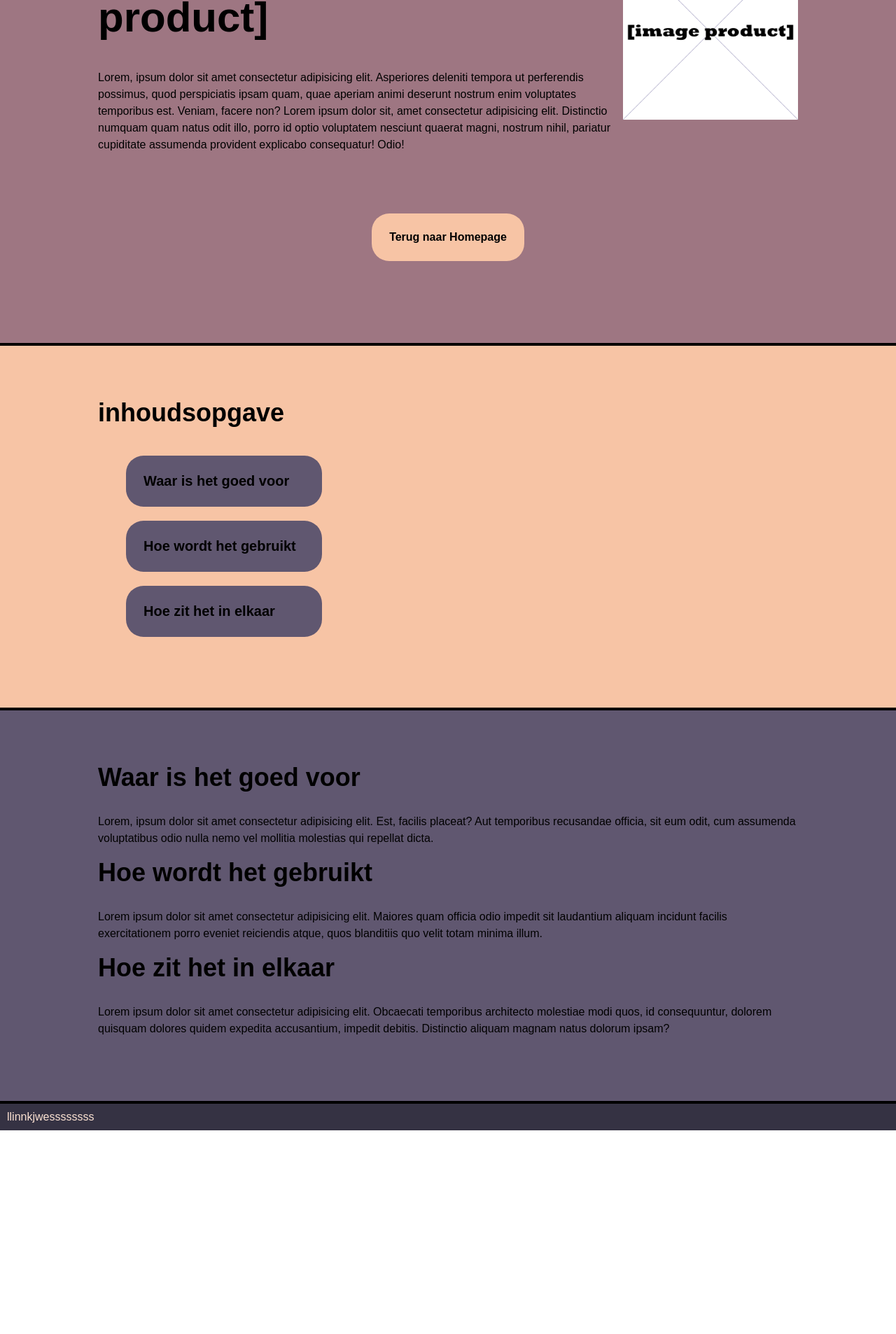
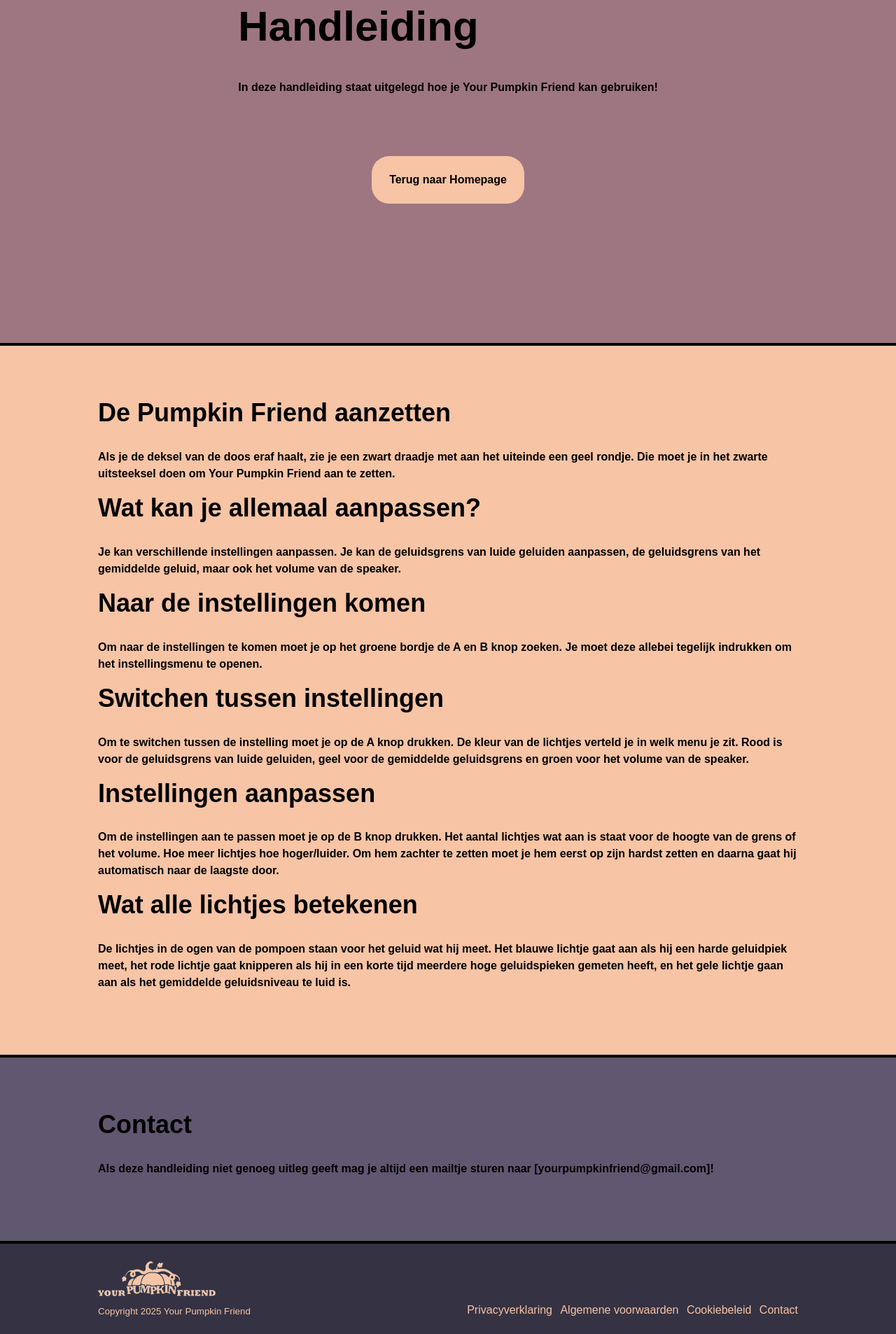
Before and after one commit to DaveNagesser/ThePumpkinFriend, a plain HTML site: page handleiding.html in a window 1280 px wide. Shown: the part 314-2220 px from the top of the page at 70% size. Before the commit the page ends 1929 px from the top, so only its background shows below. Drawn offline with Linux system fonts and the light colour scheme.

Commit message:
Add files via upload

```diff
--- a/css/style.css
+++ b/css/style.css
@@ -69,7 +69,14 @@
 p {
 
     line-height: 1.5rem;
+    font-weight: 700;
 
+}
+
+:root {
+    --primary-bg-one: #9E7682;
+    --primary-color: #F7C4A5;
+    --primary-bg-two: #605770;
 }
 
 
@@ -104,7 +111,7 @@
 
 header {
 
-    background-color: #9E7682;
+    background-color: var(--primary-bg-one);
 
     height: calc(100vh - 110px);
 
@@ -125,6 +132,7 @@
 header .header-top-row {
 
 display: flex;
+gap: 20px;
 
 }
 
@@ -148,7 +156,7 @@
 
 
 
-a.manual-link {
+a.header-link {
 
     background-color: #F7C4A5;
     color: #000000;
@@ -162,7 +170,7 @@
 
 
 
-a.manual-link:hover {
+a.header-link:hover {
 
 color: #ffffff;
 
@@ -172,7 +180,7 @@
 
 .mission {
 
-background-color: #F7C4A5;
+background-color: var(--primary-color);
 padding: 75px 0;
 border-top: solid 4px #000000;
 
@@ -182,13 +190,13 @@
 
 .about {
 
-background-color: #605770;
+background-color: var(--primary-bg-two);
 padding: 75px 0;
 border-top: solid 4px #000000;
 
 }
 
-.inhoudsopgave{
+.contents{
     background-color: #F7C4A5;
     padding: 75px 0;
     border-top: solid 4px #000000;
@@ -216,7 +224,7 @@
     color: #ffffff;
 }
 
-.handleiding{
+.manual{
     background-color: #605770;
     padding: 75px 0;
     border-top: solid 4px #000000;
@@ -224,24 +232,48 @@
 }
 
 
-
 footer {
-
-background-color: #353243;
-padding: 10px 0;
-border-top: solid 4px #000000;
-
+    background-color: #353243;
+    padding: 10px 0;
+    border-top: solid 4px #000000;
 }
 
+.footer-container {
+    padding: 15px 0;
+    display: flex;
+    justify-content: space-between;
+    align-items: flex-end;
+}
 
+.footer-left-column {
+    display: flex;
+    flex-direction: column;
+    gap: 10px;
+}
 
-footer a {
+.footer-left-column img {
+    max-height: 50px;
+}
 
-color: #FBE2D2;
-text-decoration: none;
-margin: 10px;
+.footer-left-column a {
+    text-decoration: none;
+}
 
+.footer-left-column small {
+    color: var(--primary-color);
+    align-self: center;
 }
+
+.social-media img {
+    height: 50px;
+}
+
+.footer-right-column a {
+    color: var(--primary-color);
+    text-decoration: none;
+    margin-left: 7px;
+}
+
 
 @media(max-width: 685px){
     h1,
@@ -263,10 +295,24 @@
     header img{
         margin: 0 0 0 70px;
     }
-    .manual-link{
+    .header-link{
         margin: 0 0 25px 0;
     }
     footer{
         padding-left: 120px;
+        flex-direction: column;
+    }
+
+    .footer-container {
+        flex-direction: column;
+        padding: 20px;
+        align-items: flex-start;
+        gap: 20px;
+    }
+
+    .footer-right-column {
+        display: flex;
+        flex-direction: column;
+        gap: 10px;
     }
 }
--- a/handleiding.html
+++ b/handleiding.html
@@ -1,11 +1,13 @@
 <!DOCTYPE html>
-<html lang="en">
+<html lang="nl">
+
 <head>
     <meta charset="UTF-8">
     <meta name="viewport" content="width=device-width, initial-scale=1.0">
     <title>Document</title>
     <link rel="stylesheet" href="css/style.css">
 </head>
+
 <body>
     <nav>
 
@@ -17,40 +19,25 @@
 
     </nav>
 
-    <header class="handleidingHeader">
+    <header class="manual-header">
         <div class="center-container">
 
             <div class="header-top-row">
 
                 <div class="header-left-column">
 
-                    <h1>Handleiding: [naam product]</h1>
+                    <h1>Handleiding</h1>
 
-                    <p>Lorem, ipsum dolor sit amet consectetur adipisicing elit. Asperiores deleniti tempora ut
-
-                        perferendis
-
-                        possimus, quod perspiciatis ipsam quam, quae aperiam animi deserunt nostrum enim voluptates
-
-                        temporibus est. Veniam, facere non? Lorem ipsum dolor sit, amet consectetur adipisicing elit.
-
-                        Distinctio numquam quam natus odit illo, porro id optio voluptatem nesciunt quaerat magni,
-
-                        nostrum nihil, pariatur cupiditate assumenda provident explicabo consequatur! Odio!</p>
+                    <p>In deze handleiding staat uitgelegd hoe je Your Pumpkin Friend kan gebruiken! </p>
 
                 </div>
 
-                <div class="header-right-column">
-
-                    <img src="./images/placeholder.png" alt="placeholder">
-
-                </div>
 
             </div>
 
             <div class="header-bottom-row">
 
-                <a href="index.html" class="manual-link">Terug naar Homepage</a>
+                <a href="index.html" class="header-link">Terug naar Homepage</a>
 
             </div>
 
@@ -59,38 +46,67 @@
 
 
     <main>
-        <section class="inhoudsopgave">
+        <section class="contents">
             <div class="center-container">
-                <h2>inhoudsopgave</h2>
-                <ol>
-                    <li><a href="#usefullness">Waar is het goed voor </a></li>
-                    <li><a href="#how-to-use">Hoe wordt het gebruikt </a></li>
-                    <li><a href="#in-elkaar">Hoe zit het in elkaar</a></li>
+                <h2>De Pumpkin Friend aanzetten</h2>
+                <p>Als je de deksel van de doos eraf haalt, zie je een zwart draadje met aan het uiteinde een geel
+                    rondje. Die moet je in het zwarte uitsteeksel doen om Your Pumpkin Friend aan te zetten.</p>
 
-                </ol>
+                <h2>Wat kan je allemaal aanpassen?</h2>
+                <p>Je kan verschillende instellingen aanpassen. Je kan de geluidsgrens van luide geluiden aanpassen, de
+                    geluidsgrens van het gemiddelde geluid, maar ook het volume van de speaker.</p>
+
+                <h2>Naar de instellingen komen</h2>
+                <p>Om naar de instellingen te komen moet je op het groene bordje de A en B knop zoeken. Je moet deze
+                    allebei tegelijk indrukken om het instellingsmenu te openen.</p>
+
+                <h2>Switchen tussen instellingen</h2>
+                <p>Om te switchen tussen de instelling moet je op de A knop drukken. De kleur van de lichtjes verteld je
+                    in welk menu je zit. Rood is voor de geluidsgrens van luide geluiden, geel voor de gemiddelde
+                    geluidsgrens en groen voor het volume van de speaker.</p>
+
+                <h2>Instellingen aanpassen</h2>
+                <p>Om de instellingen aan te passen moet je op de B knop drukken. Het aantal lichtjes wat aan is staat
+                    voor de hoogte van de grens of het volume. Hoe meer lichtjes hoe hoger/luider. Om hem zachter te
+                    zetten moet je hem eerst op zijn hardst zetten en daarna gaat hij automatisch naar de laagste door.
+                </p>
+
+                <h2>Wat alle lichtjes betekenen</h2>
+                <p>De lichtjes in de ogen van de pompoen staan voor het geluid wat hij meet. Het blauwe lichtje gaat aan
+                    als hij een harde geluidpiek meet, het rode lichtje gaat knipperen als hij in een korte tijd
+                    meerdere hoge geluidspieken gemeten heeft, en het gele lichtje gaan aan als het gemiddelde
+                    geluidsniveau te luid is.</p>
             </div>
         </section>
 
-        <section class="handleiding">
+        <section class="manual">
             <div class="center-container">
-                <h2 id="usefullness">Waar is het goed voor</h2>
-                <p>Lorem, ipsum dolor sit amet consectetur adipisicing elit. Est, facilis placeat? Aut temporibus recusandae officia, sit eum odit, cum assumenda voluptatibus odio nulla nemo vel mollitia molestias qui repellat dicta.</p>
-
-                <h2 id="how-to-use">Hoe wordt het gebruikt</h2>
-                <p>Lorem ipsum dolor sit amet consectetur adipisicing elit. Maiores quam officia odio impedit sit laudantium aliquam incidunt facilis exercitationem porro eveniet reiciendis atque, quos blanditiis quo velit totam minima illum.</p>
-
-                <h2 id="in-elkaar">Hoe zit het in elkaar</h2>
-                <p>Lorem ipsum dolor sit amet consectetur adipisicing elit. Obcaecati temporibus architecto molestiae modi quos, id consequuntur, dolorem quisquam dolores quidem expedita accusantium, impedit debitis. Distinctio aliquam magnam natus dolorum ipsam?</p>
-
-        </div>
+                <h2>Contact</h2>
+                <p>Als deze handleiding niet genoeg uitleg geeft mag je altijd een mailtje sturen naar
+                    [yourpumpkinfriend@gmail.com]!</p>
+            </div>
         </section>
     </main>
 
-    <footer>
-
-        <a href="#">llinnkjwessssssss</a>
-
+    <footer id="bottom">
+        <div class="center-container">
+            <div class="footer-container">
+                <div class="footer-left-column">
+                    <a href="index.html">
+                        <img src="./images/cle1logo-cutout.png" alt="logo van your pumpkin friend" class="logo">
+                    </a>
+                    <small class="copyright">Copyright 2025 Your Pumpkin Friend</small>
+                </div>
+                <div class="footer-right-column">
+                    <a href="#">Privacyverklaring</a>
+                    <a href="#">Algemene voorwaarden</a>
+                    <a href="#">Cookiebeleid</a>
+                    <a href="contact.html">Contact</a>
+                </div>
+            </div>
+        </div>
     </footer>
 
 </body>
+
 </html>
```
Also changed, not shown: index.html (+36 -29 lines), images/facebooklogo.png (added), images/instalogo.png (added), images/snapchatlogo.png (added).
